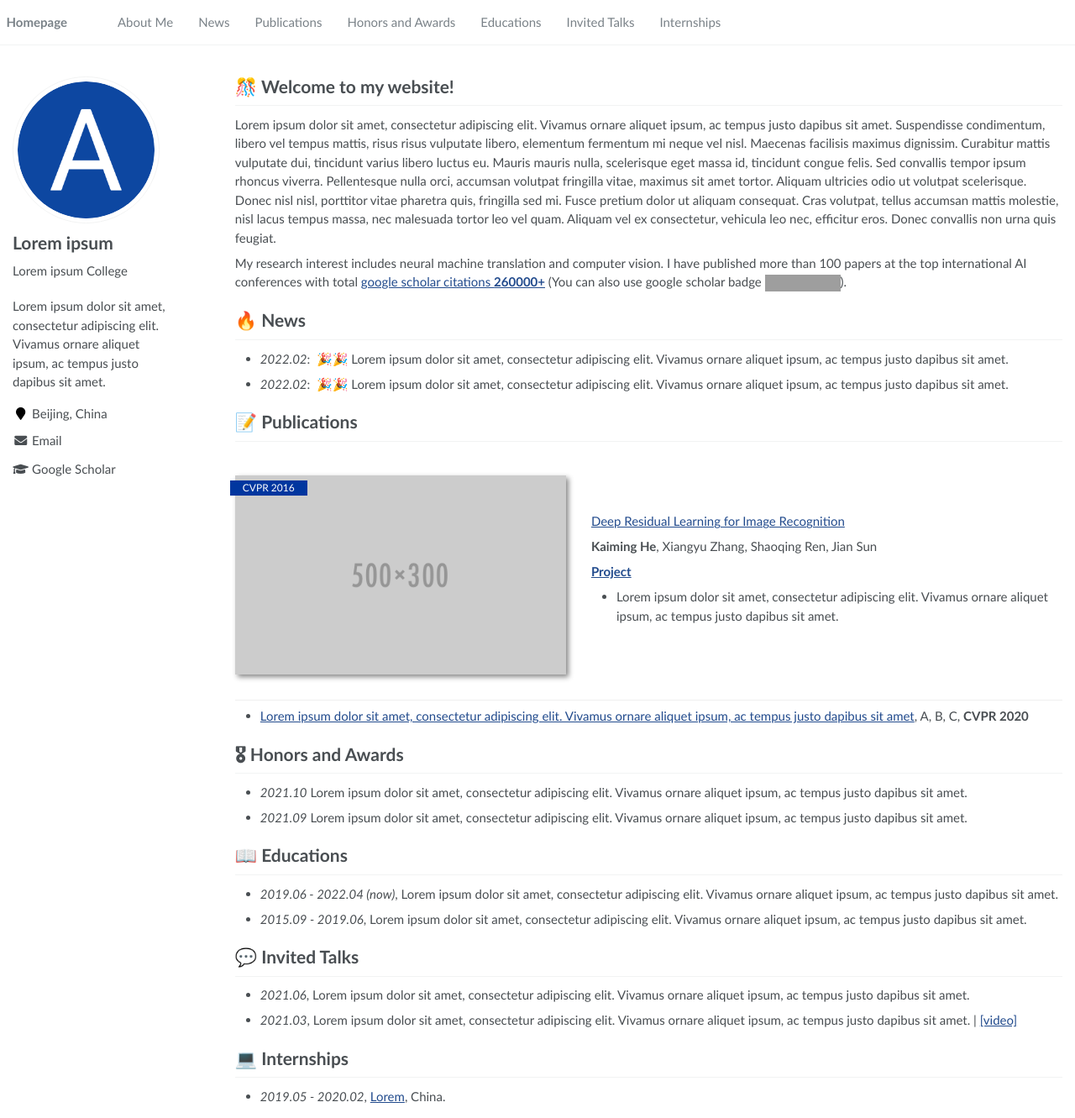
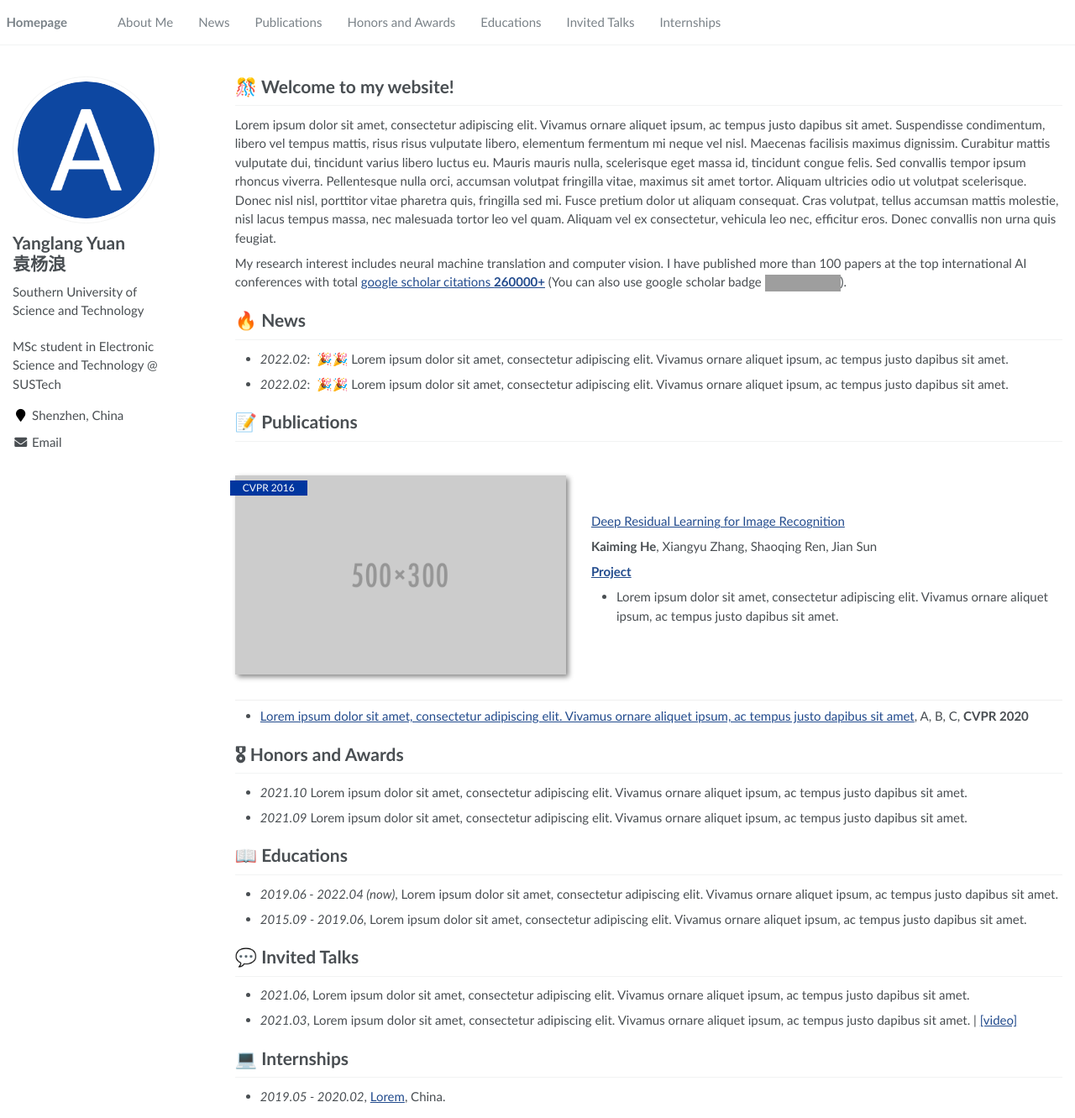
Before and after one commit to RayeRen/acad-homepage.github.io, a Jekyll site: the page built from _pages/about.md, in a window 1280 px wide and 1331 px high. Shown: the whole window at 84% size. Built offline with Jekyll 4.4.1, drawn with Linux system fonts in a browser that asks for light colours; grey boxes are pictures that could not be loaded.

Commit message:
Update _config.yml

```diff
--- a/_config.yml
+++ b/_config.yml
@@ -6,9 +6,10 @@
 # `jekyll serve`. If you change this file, please restart the server process.
 
 # Site Settings
-title                    : "Lorem ipsum"
-description              : "Lorem ipsum dolor sit amet, consectetur adipiscing elit. Vivamus ornare aliquet ipsum, ac tempus justo dapibus sit amet. "
-repository               : "RayeRen/acad-homepage.github.io"
+title                    : "Yanglang Yuan"
+description              : "MSc student in Electronic Science and Technology @ SUSTech "
+url                      : https://yanglangyuan.github.io
+repository               : "yanglangyuan/yanglangyuan.github.io"
 google_scholar_stats_use_cdn : true
 
 # google analytics
@@ -21,14 +22,16 @@ baidu_site_verification  :  # get baidu_site_verification from https://ziyuan.ba
 
 # Site Author
 author:
-  name             : "Lorem ipsum"
+  name             : "Yanglang Yuan
+                       <br>
+                      袁杨浪"
   avatar           : "images/android-chrome-512x512.png"
-  bio              : "Lorem ipsum College"
-  location         : "Beijing, China"
+  bio              : "Southern University of Science and Technology"
+  location         : "Shenzhen, China"
   employer         :
   pubmed           :
-  googlescholar    : "https://scholar.google.com/citations?user=YOUR_GOOGLE_SCHOLAR_ID"
-  email            : "Lorem@ipsum.com"
+  googlescholar    : #"https://scholar.google.com/citations?user=YOUR_GOOGLE_SCHOLAR_ID"
+  email            : "yuanyanglang@qq.com"
   researchgate     :  # e.g., "https://www.researchgate.net/profile/yourprofile"
   uri              :
   bitbucket        :
```
